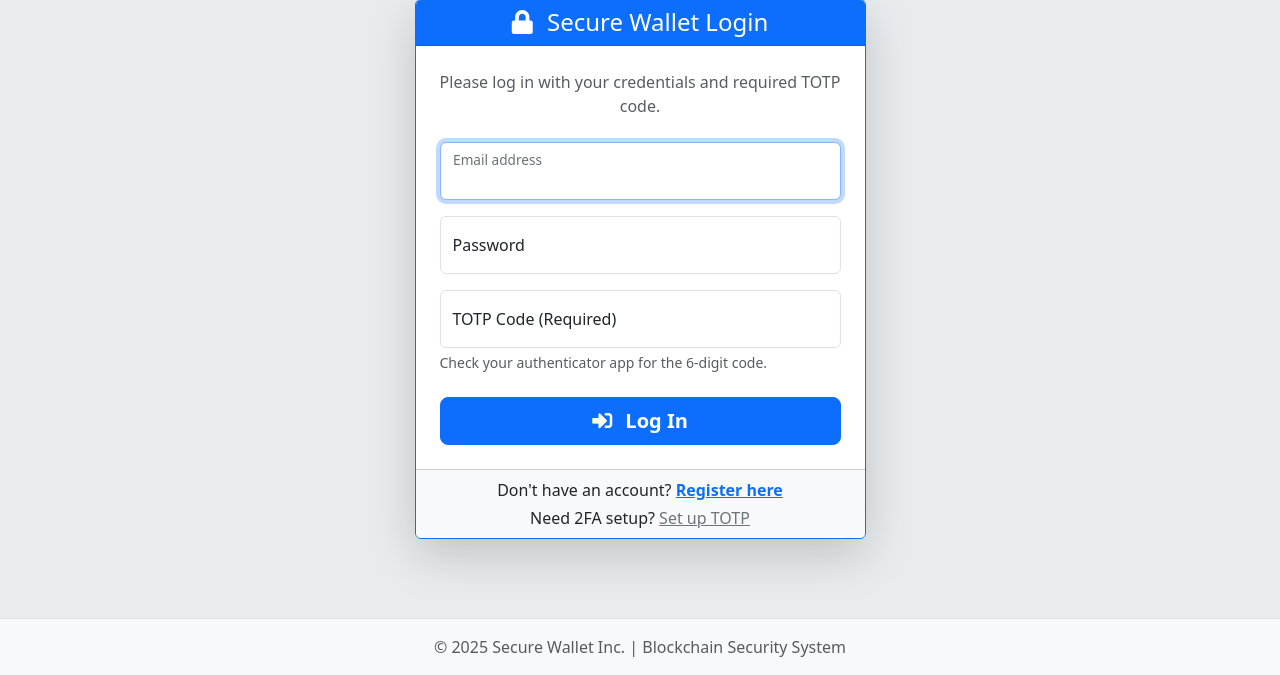
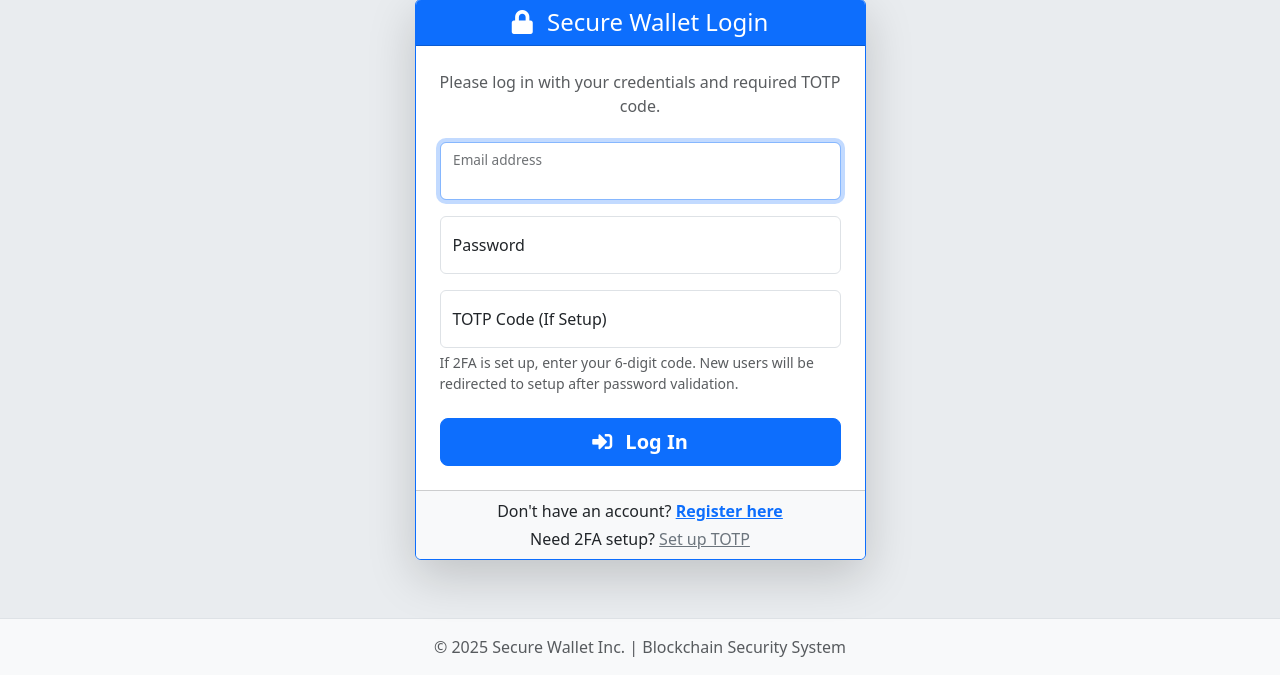
Before and after one commit to Tejas212004/blockchain_wallet, a Flask app: page /login in a window 1280 px wide. Shown: the part 125-800 px from the top of the page. Run offline with Flask 3, Linux system fonts and the light colour scheme.

Commit message:
Review 2 corrected

```diff
--- a/app.py
+++ b/app.py
@@ -1,4 +1,5 @@
 from flask import Flask, render_template, request, redirect, url_for, flash, session
+# 🔥 IMPORTANT: Ensure all necessary imports are present
 from flask_login import LoginManager, login_user, login_required, logout_user, current_user
 from flask_migrate import Migrate
 from functools import wraps
@@ -8,14 +9,12 @@ import json
 from datetime import datetime
 from config import Config
 from models import db, User, BlockModel
-# Ensure Block is imported to fix potential load_chain_from_db errors
 from blockchain import Blockchain, Block
 import qrcode
 import io
 import base64
 from werkzeug.security import generate_password_hash
-from forms import TransactionForm # Ensure this import is present if TransactionForm is used
-# 🔥 FIX: IMPORT ENCRYPTION/DECRYPTION FUNCTIONS
+from forms import TransactionForm
 from encryption import encrypt_data, decrypt_data
 
 # --- Blockchain and App Setup ---
@@ -35,7 +34,6 @@ def admin_required(f):
     """Decorator to restrict access to 'admin' and 'super_admin' users only."""
     @wraps(f)
     def decorated_function(*args, **kwargs):
-        # FIX 1: Check for both 'admin' and 'super_admin' roles
         if not current_user.is_authenticated or current_user.role not in ['admin', 'super_admin']:
             flash("Administrator access required.", 'danger')
             return redirect(url_for('dashboard_redirect'))
@@ -69,8 +67,6 @@ def load_chain_from_db():
             print("No blocks found in DB. Creating Genesis Block...")
             genesis_block = blockchain.chain[0]
 
-            # CORRECTION/CLEANUP: Set user_id=None for the Genesis Block,
-            # which is now allowed by the nullable=True setting in models.py
             db_block = BlockModel(
                 index=genesis_block.index,
                 user_id=None,
@@ -86,7 +82,6 @@ def load_chain_from_db():
 
         blockchain.chain = []
         for db_block in blocks_from_db:
-            # Use the directly imported 'Block' class
             reconstructed_block = Block(
                 index=db_block.index,
                 data=db_block.data,
@@ -106,7 +101,9 @@ login_manager.login_view = 'login'
 
 @login_manager.user_loader
 def load_user(user_id):
-    return User.query.get(int(user_id))
+    # Only load user if they are fully authenticated (TOTP verified)
+    # The session flag 'awaiting_totp' handles pre-2FA state
+    return User.query.get(int(user_id)) if session.get('totp_verified') else None
 
 @app.route('/')
 def home():
@@ -116,46 +113,63 @@ def home():
 
 @app.route('/login', methods=['GET', 'POST'])
 def login():
-    # 🔥 FIX: If the user is already authenticated, redirect them away from the login page.
-    # This prevents the bug where clicking 'setup_totp' on the login page redirects.
-    if current_user.is_authenticated:
+    # If the user is already authenticated by Flask-Login (full access), redirect
+    if current_user.is_authenticated and session.get('totp_verified'):
         return redirect(url_for('dashboard_redirect'))
+
+    # Clean up temporary flags if the user is revisiting the login page
+    session.pop('awaiting_totp', None)
+    session.pop('last_totp_attempt', None)
 
     if request.method == 'POST':
         email = request.form['email']
         password = request.form['password']
-        totp_code = request.form.get('totp')
+        totp_code = request.form.get('totp') # This field is only visible after password check in the template
 
         user = User.query.filter_by(email=email).first()
 
         if user and user.check_password(password):
 
-            # 1. Check for TOTP Setup Status
-            if not user.totp_secret or user.totp_secret == '[Decryption/Tamper Error]':
-                login_user(user)
-                flash("Please set up TOTP to continue.", 'warning')
-                # This redirects the successfully authenticated user to the setup page
+            has_totp_setup = user.totp_secret and user.totp_secret != '[Decryption/Tamper Error]'
+
+            # Case 1: TOTP NOT SETUP
+            # CRITICAL FIX: DO NOT use login_user(). Use session flags instead to force setup.
+            if not has_totp_setup:
+                session['awaiting_totp'] = user.id  # Store user ID temporarily
+                flash("Password accepted. Please set up Two-Factor Authentication to continue.", 'warning')
                 return redirect(url_for('setup_totp'))
 
-            # FIX 2: Enforce TOTP Code Check for ALL Logins
+            # Case 2: TOTP IS SETUP (Regular login flow)
+
+            # Check if the user is currently awaiting TOTP verification
             if not totp_code:
+                # This should only happen if the user's template logic is flawed or they submit an empty field
                 flash("TOTP code is required for login.", 'danger')
                 return render_template('login.html')
 
-            # 2. Verify TOTP code
-            # Note: We can assume user.totp_secret is decrypted by the models.py property getter
+            # Verify TOTP code
             totp = pyotp.TOTP(user.totp_secret)
+
             if not totp.verify(totp_code):
-                flash("Invalid TOTP code.", 'danger')
+                # CRITICAL FIX: Track failed TOTP attempts to prevent the 'two-code' exploit.
+                if session.get('last_totp_attempt') == user.id:
+                    session.pop('last_totp_attempt', None)
+                    flash("Multiple invalid TOTP attempts. Please re-enter credentials.", 'danger')
+                    return render_template('login.html')
+
+                session['last_totp_attempt'] = user.id
+                flash("Invalid TOTP code. Please try again.", 'danger')
                 return render_template('login.html')
 
             # Successful login with TOTP
-            login_user(user)
+            login_user(user) # Now and ONLY now log the user in fully
             session['totp_verified'] = True
-            flash("Login successful.", 'success')
+            session.pop('last_totp_attempt', None) # Clear failure tracker
+            flash("Login successful and 2FA verified.", 'success')
 
             return redirect(url_for('dashboard_redirect'))
 
+        # End of successful password check
         flash("Invalid email or password.", 'danger')
         return render_template('login.html')
 
@@ -163,6 +177,7 @@ def login():
 
 @app.route('/register', methods=['GET', 'POST'])
 def register():
+    # ... (Register route logic is unchanged) ...
     if request.method == 'POST':
         username = request.form['username']
         email = request.form['email']
@@ -179,9 +194,7 @@ def register():
 
         user_role = 'customer'
 
-        # SPECIAL CASE: Initial registration prompt
         if not User.query.first():
-            # NOTE: We keep the flash message as per your original code.
             flash("Welcome! You are the first user. Please note that after registration, your role must be manually set to 'super_admin' in the database for secure initial setup.", 'info')
 
         new_user = User(username=username, email=email, role=user_role)
@@ -198,6 +211,8 @@ def register():
 @login_required
 def logout():
     session.pop('totp_verified', None)
+    session.pop('awaiting_totp', None)
+    session.pop('last_totp_attempt', None)
     logout_user()
     flash("Logged out successfully.", 'info')
     return redirect(url_for('login'))
@@ -205,77 +220,102 @@ def logout():
 # --- TOTP Routes (Setup, Verify) ---
 
 @app.route('/setup_totp', methods=['GET'])
-@login_required
+# CRITICAL FIX: Removed @login_required to allow access using the session flag
 def setup_totp():
-    # Ensure user is fully logged out if they're trying to set up TOTP from scratch
-    # and have an existing secret, they should use /verify_totp.
-    if current_user.totp_secret and current_user.totp_secret != '[Decryption/Tamper Error]':
-        flash("TOTP is already set up. Please verify or logout to reset.", 'warning')
+    # Check for temporary password-authenticated state (from /login)
+    user_id = session.get('awaiting_totp')
+    # If not authenticated, check for a fully logged-in user who might be resetting
+    if not user_id and current_user.is_authenticated:
+        user_id = current_user.id
+
+    if not user_id:
+        flash("Authentication required to set up TOTP.", 'danger')
+        return redirect(url_for('login'))
+
+    user = User.query.get(user_id)
+    if not user:
+        session.pop('awaiting_totp', None)
+        flash("User session error.", 'danger')
+        return redirect(url_for('login'))
+
+    if user.totp_secret and user.totp_secret != '[Decryption/Tamper Error]':
+        flash("TOTP is already set up. Please verify.", 'warning')
+        # If fully logged in, verify. If awaiting, go to verify to complete login.
         return redirect(url_for('verify_totp'))
 
-    # 🔥 FIX: Do NOT commit the secret to the database yet! Store it temporarily in session.
-    # The secret is only saved to the DB after the user verifies it on the /verify_totp route.
     secret = pyotp.random_base32()
     session['totp_secret'] = secret
 
-    totp_uri = pyotp.totp.TOTP(secret).provisioning_uri(name=current_user.email, issuer_name="SecureBankWallet")
+    totp_uri = pyotp.totp.TOTP(secret).provisioning_uri(name=user.email, issuer_name="SecureBankWallet")
 
     qr = qrcode.make(totp_uri)
     buf = io.BytesIO()
     qr.save(buf, format='PNG')
     qr_b64 = base64.b64encode(buf.getvalue()).decode('utf-8')
 
-    # Pass the plain secret to the template for manual entry fallback
     return render_template('setup_totp.html', qr_code=qr_b64, secret=secret)
 
 
 @app.route('/verify_totp', methods=['GET', 'POST'])
-@login_required
+# CRITICAL FIX: Removed @login_required
 def verify_totp():
-    # If TOTP is verified in the session, redirect to the dashboard
-    if session.get('totp_verified'):
+    # Identify the user (either awaiting setup OR already fully logged in)
+    user_id = session.get('awaiting_totp') or (current_user.id if current_user.is_authenticated else None)
+
+    if not user_id:
+        flash("Authentication required for verification.", 'danger')
+        return redirect(url_for('login'))
+
+    user = User.query.get(user_id)
+    if not user:
+        session.pop('awaiting_totp', None)
+        flash("User session error.", 'danger')
+        return redirect(url_for('login'))
+
+    # If already verified, go to dashboard
+    if user.is_authenticated and session.get('totp_verified'):
         return redirect(url_for('dashboard_redirect'))
 
-    # Get the secret. If the user is here from a fresh login, it should be in the DB.
-    # If the user is here from /setup_totp, it should be in the session.
-    secret_to_verify = session.get('totp_secret') or current_user.totp_secret
+    # Get the secret from session (for setup finalization) or user object (for re-verification)
+    secret_to_verify = session.get('totp_secret') or user.totp_secret
 
     if not secret_to_verify or secret_to_verify == '[Decryption/Tamper Error]':
-        flash("Error: TOTP setup not complete or corrupt. Please start setup again.", 'danger')
+        flash("Error: TOTP secret is missing or corrupt. Please start setup again.", 'danger')
         # Cleanup a potentially corrupt secret and force re-setup
-        if current_user.encrypted_totp_secret:
-             current_user.encrypted_totp_secret = None
-             db.session.commit()
+        if user.encrypted_totp_secret:
+              user.encrypted_totp_secret = None
+              db.session.commit()
         return redirect(url_for('setup_totp'))
 
 
     if request.method == 'POST':
         code = request.form['totp']
-
         totp = pyotp.TOTP(secret_to_verify)
 
         if totp.verify(code):
 
-            # 🔥 CRITICAL FIX: Save the secret to the DB ONLY after successful verification.
-            # This logic is ONLY necessary if the secret was temporarily stored in the session.
+            # If the secret was in the session, it means setup is being finalized
             if session.get('totp_secret'):
-                current_user.totp_secret = session.pop('totp_secret') # The setter in models.py handles encryption
+                # Save the secret to the DB and use the User model's setter (which encrypts)
+                user.totp_secret = session.pop('totp_secret')
                 db.session.commit()
                 flash("TOTP setup and verification complete. You are now fully secured.", 'success')
             else:
                 flash("TOTP verified successfully.", 'success')
 
+            # Final Login Step: Grant full authentication via Flask-Login
+            login_user(user) # This is the FIRST time login_user is called for this session (if coming from setup)
             session['totp_verified'] = True
+            session.pop('awaiting_totp', None) # Clean up temporary flag
             return redirect(url_for('dashboard_redirect'))
 
         else:
             flash("Invalid TOTP code. Please try again.", 'danger')
-            # If verification fails, re-render the page without clearing the session secret
             return render_template('verify_totp.html')
 
     return render_template('verify_totp.html')
 
-# --- Dashboard Routes ---
+# --- Dashboard Routes (Unchanged) ---
 
 @app.route('/dashboard')
 @login_required
@@ -296,12 +336,12 @@ def dashboard_redirect():
         return redirect(url_for('login'))
 
 def get_decrypted_transactions(blocks):
+    # ... (Helper function logic is unchanged) ...
     decrypted_txns = []
     for db_block in blocks:
         try:
             block_data = json.loads(db_block.data)
             encrypted_note = block_data.get('encrypted_notes', '')
-            # decrypt_data is now imported
             note = decrypt_data(encrypted_note) if encrypted_note else "No Note"
 
             decrypted_txns.append({
@@ -321,7 +361,7 @@ def get_decrypted_transactions(blocks):
 
 @app.route('/dashboard/admin')
 @login_required
-@admin_required # Ensure the admin_required decorator is here for security
+@admin_required
 def dashboard_admin():
     blocks = BlockModel.query.order_by(BlockModel.timestamp.desc()).all()
     decrypted_txns = get_decrypted_transactions(blocks)
@@ -344,13 +384,13 @@ def dashboard_customer():
                             transactions=decrypted_txns)
 
 
-# --- NEW ADMIN ACCOUNT PROVISIONING ROUTE ---
+# --- Admin Management Routes (Unchanged) ---
 
 @app.route('/create_admin', methods=['GET', 'POST'])
 @login_required
 @admin_required
 def create_admin_account():
-    # FIX 3: Restrict access to Super Admin role only
+    # ... (Logic is unchanged) ...
     if current_user.role != 'super_admin':
         flash("Permission Denied: Only a Super Admin can provision new admin accounts.", 'danger')
         return redirect(url_for('dashboard_admin'))
@@ -364,7 +404,6 @@ def create_admin_account():
             flash("Username or email already exists.", 'danger')
             return render_template('create_admin.html')
 
-        # New accounts provisioned here are regular 'admin'
         new_user = User(username=username, email=email, role='admin')
         new_user.set_password(password)
 
@@ -375,28 +414,66 @@ def create_admin_account():
 
     return render_template('create_admin.html')
 
-# --- Transaction Route (Blockchain Integration) ---
+@app.route('/manage_users')
+@login_required
+@admin_required
+def manage_users():
+    # ... (Logic is unchanged) ...
+    users = User.query.filter(User.id != current_user.id).order_by(User.id.asc()).all()
+    return render_template('manage_users.html', users=users)
+
+@app.route('/manage_users/<int:user_id>', methods=['GET', 'POST'])
+@login_required
+@admin_required
+def manage_user_detail(user_id):
+    # ... (Logic is unchanged) ...
+    user = User.query.get_or_404(user_id)
+
+    if user.id == current_user.id:
+        flash("You cannot manage your own account details via this admin page.", 'danger')
+        return redirect(url_for('manage_users'))
+
+    if request.method == 'POST':
+        new_role = request.form.get('role')
+        if new_role in ['customer', 'admin', 'super_admin']:
+            user.role = new_role
+            db.session.commit()
+            flash(f"User {user.username}'s role updated to {new_role}.", 'success')
+
+        if 'reset_totp' in request.form:
+            user.encrypted_totp_secret = None
+            db.session.commit()
+            flash(f"User {user.username}'s TOTP secret has been reset. They must re-setup 2FA on next login.", 'warning')
+
+        new_password = request.form.get('new_password')
+        if new_password:
+            user.set_password(new_password)
+            db.session.commit()
+            flash(f"User {user.username}'s password has been successfully reset.", 'success')
+
+        return redirect(url_for('manage_user_detail', user_id=user.id))
+
+    return render_template('manage_user_detail.html', user=user)
+
+# --- Transaction Route (Unchanged) ---
 
 @app.route('/submit_transaction', methods=['GET', 'POST'])
 @login_required
 def submit_transaction():
+    # ... (Logic is unchanged) ...
     form = TransactionForm()
 
-    # 1. Check for TOTP Verification (Crucial Security Enhancement)
     if not session.get('totp_verified'):
         flash("TOTP verification required to submit a transaction.", 'danger')
         return redirect(url_for('verify_totp'))
 
     if form.validate_on_submit():
         try:
-            # 2. Verify Fresh TOTP Code (Enforced security on sensitive action)
             totp_code = form.totp_code.data
-            # Re-check totp_secret, as it's possible a user bypasses setup and comes straight here.
             if not current_user.totp_secret:
                  flash("TOTP not set up. Cannot submit transaction.", 'danger')
                  return redirect(url_for('setup_totp'))
 
-            # Note: current_user.totp_secret is decrypted via models.py property
             totp = pyotp.TOTP(current_user.totp_secret)
             if not totp.verify(totp_code):
                 print(f"DEBUG: TOTP verification failed for code: {totp_code}")
@@ -405,11 +482,8 @@ def submit_transaction():
 
             print("DEBUG: TOTP verification successful. Proceeding to mining.")
 
-            # 3. Encrypt Transaction Notes (using AES-GCM)
-            # encrypt_data is now imported
             encrypted_notes = encrypt_data(form.notes.data)
 
-            # 4. Prepare Transaction Data
             transaction_data = {
                 'user_id': current_user.id,
                 'amount': form.amount.data,
@@ -419,17 +493,14 @@ def submit_transaction():
                 'fee': 0.01
             }
 
-            # 5. Anomaly Check (Paper Mandate)
             if not anomaly_detection_check(transaction_data, current_user.id):
                 print("DEBUG: Anomaly check returned False. Transaction halted.")
                 return render_template('submit_transaction.html', form=form)
 
             print("DEBUG: Anomaly check passed. Mining block...")
 
-            # 6. MINE THE BLOCK (Blockchain Core Logic)
             new_block = blockchain.mine_new_transaction(transaction_data)
 
-            # 7. Store the Mined Block in the Database (BlockModel)
             db_block = BlockModel(
                 index=new_block.index,
                 user_id=current_user.id,
@@ -448,7 +519,6 @@ def submit_transaction():
             return redirect(url_for('dashboard_customer'))
 
         except Exception as e:
-            # Rollback the session in case of a DB-related error
             db.session.rollback()
             print(f"\nCRITICAL TRANSACTION ERROR: {e}\n")
             flash(f"A critical error occurred: {e}", 'danger')
--- a/templates/login.html
+++ b/templates/login.html
@@ -28,9 +28,11 @@
                     </div>
 
                     <div class="form-floating mb-4">
-                        <input type="text" class="form-control" id="totp" name="totp" placeholder="123456" pattern="\d{6}" title="Six digit TOTP code" required>
-                        <label for="totp">TOTP Code (Required)</label>
-                        <small class="text-muted d-block mt-1">Check your authenticator app for the 6-digit code.</small>
+                        <input type="text" class="form-control" id="totp" name="totp" placeholder="123456" pattern="\d{6}" title="Six digit TOTP code">
+                        <label for="totp">TOTP Code (If Setup)</label>
+                        <small class="text-muted d-block mt-1">
+                            If 2FA is set up, enter your 6-digit code. New users will be redirected to setup after password validation.
+                        </small>
                     </div>
 
                     <div class="d-grid">
@@ -42,7 +44,9 @@
             </div>
             <div class="card-footer text-center bg-light">
                 <p class="mb-1">Don't have an account? <a href="{{ url_for('register') }}" class="text-primary fw-bold">Register here</a></p>
-                <p class="mb-0">Need 2FA setup? <a href="{{ url_for('setup_totp') }}" class="text-secondary">Set up TOTP</a></p>
+                <p class="mb-0">
+                    Need 2FA setup? <a href="{{ url_for('setup_totp') }}" class="text-secondary">Set up TOTP</a>
+                </p>
             </div>
         </div>
 
```
Also changed, not shown: templates/setup_totp.html (+31 -30 lines).
